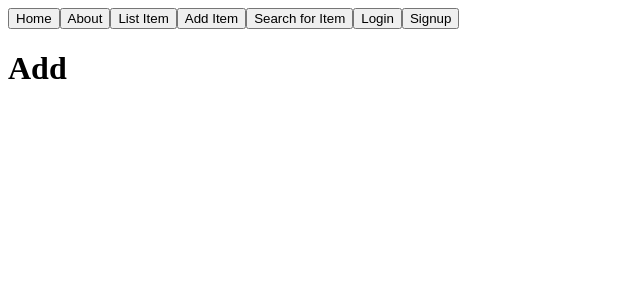
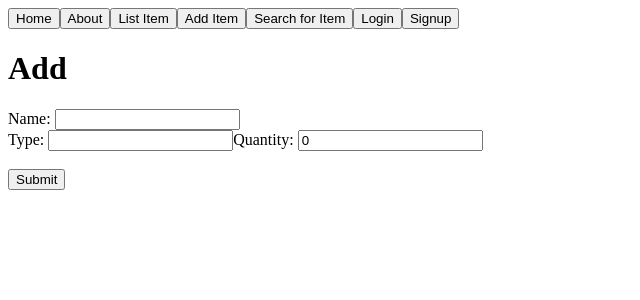
Before and after one commit to aalsheikh74/mvp-starter, a React app: page / in a window 1280 px wide. Both pictures are taken after a click on the button "Add Item". Shown: the top 300 px of the page, without its empty margins (0-640 px from the left). Built offline with nearby package versions, Linux system fonts and the light colour scheme; no server answers; the HTML template or start-up script is replaced by a standard one.

Commit message:
Adding to Database

```diff
--- a/react-client/src/components/Add.jsx
+++ b/react-client/src/components/Add.jsx
@@ -1,11 +1,68 @@
 import React from 'react';
+import $ from 'jquery';
+
 //import ListItem from './ListItem.jsx';
 
-const Add = (props) => (
-  <div>
-    <div><h1>Add</h1></div>
+class Add extends React.Component {
 
-  </div>
-)
+	constructor(props) {
+    super(props);
+
+    this.state = {
+      Name: '',
+      Type: '',
+      Quantity: 0,
+      ResData: {},
+    }
+    this.handleFieldChange = this.handleFieldChange.bind(this);
+    this.handleSubmit = this.handleSubmit.bind(this);
+    this.render = this.render.bind(this);
+  }
+
+	handleFieldChange(e) {
+		console.log( e.target.value)
+
+    this.setState({
+      [e.target.name]: e.target.value
+    });
+  }
+
+  handleSubmit(e) {
+  	$.ajax({
+	    type: 'POST',
+	    url: '/items',
+	    success: (data) => {
+        this.setState({
+          ResData: data,
+        })
+        this.render()
+      },
+
+	    data: this.state
+
+  	})
+  }
+
+render() {
+	return (
+		<div>
+		<div><h1>Add</h1></div>
+		<div>
+			<form method="post">
+			<label>Name: </label> <input type="text" name="Name" value={this.state.Name} onChange={this.handleFieldChange}/>
+			<br />
+			<label>Type: </label> <input type="text" name="Type" value={this.state.Type} onChange={this.handleFieldChange} />
+			<label>Quantity: </label> <input type="text" name="Quantity" value={this.state.Quantity} onChange={this.handleFieldChange} />
+			<br /><br />
+			<input type="submit" value="Submit" onClick={this.handleSubmit}/>
+			</form>
+		</div>
+		<div>
+
+		</div>
+		</div>
+		)
+	}
+}
 
 export default Add;
--- a/react-client/src/index.jsx
+++ b/react-client/src/index.jsx
@@ -1,7 +1,7 @@
 import React from 'react';
 import ReactDOM from 'react-dom';
 import $ from 'jquery';
-import MainMenu from './components/MainMenu.jsx';
+// import MainMenu from './components/MainMenu.jsx';
 import Home from './components/Home.jsx';
 import About from './components/About.jsx';
 import List from './components/List.jsx';
```
Also changed, not shown: database-mysql/index.js (+19 -0 lines), 3 other files (tests, documents, lock files or other folders).
